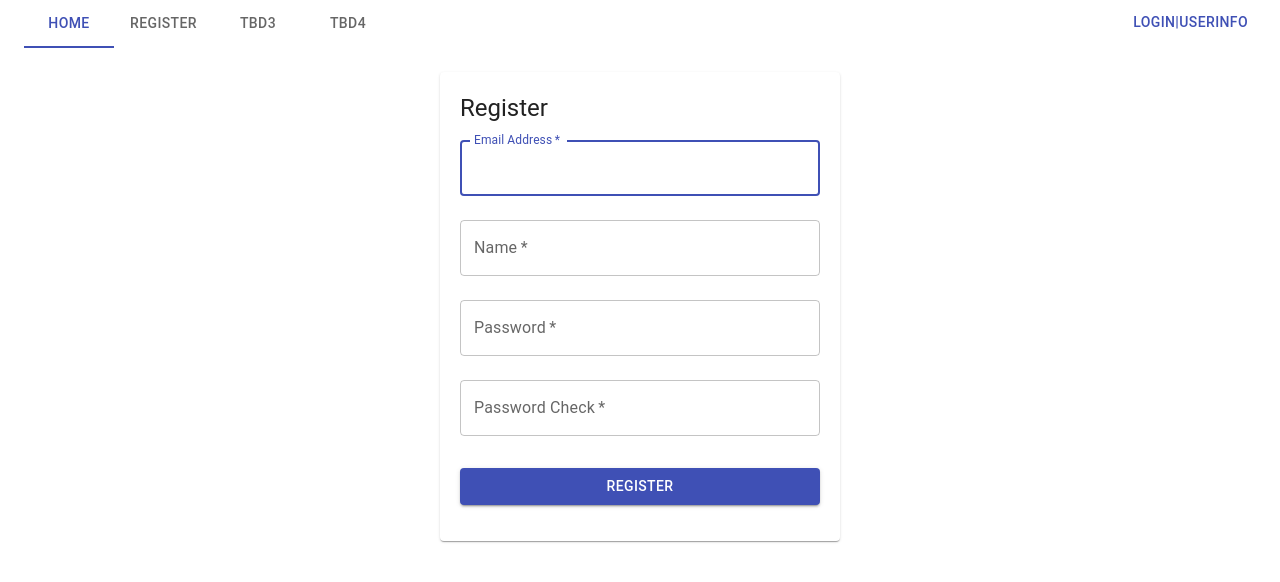
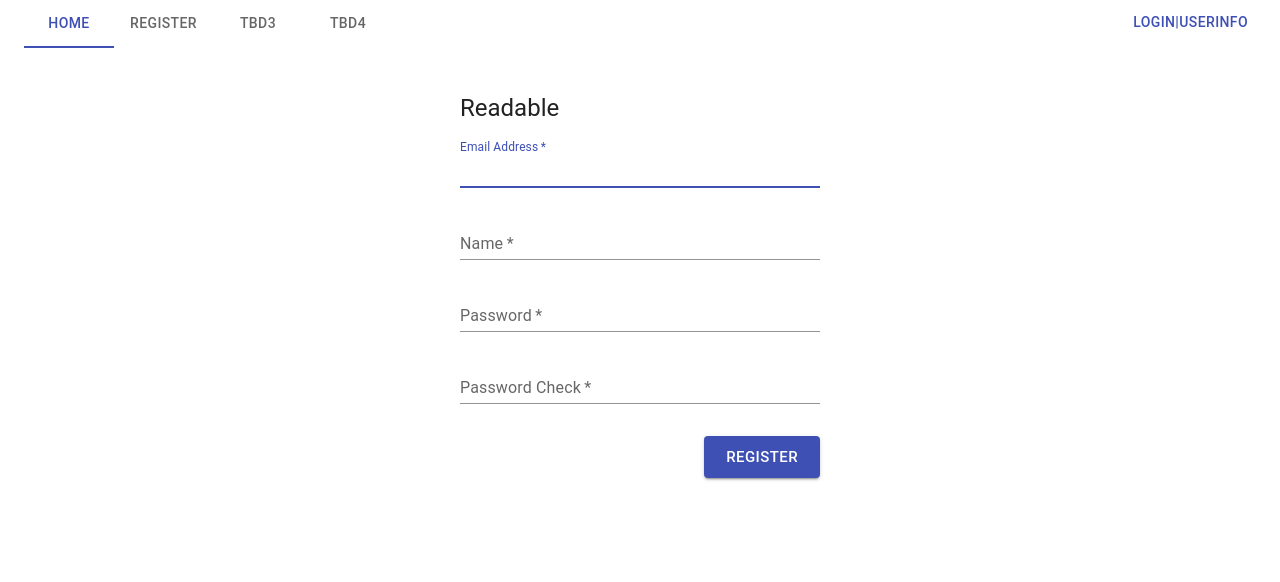
Before and after one commit to ohtaehyun/Readable-FrontEnd, a React (Create React App) app: page /register in a window 1280 px wide. Shown: the top 582 px of the page. Built offline with nearby package versions, Linux system fonts and the light colour scheme.

Commit message:
feat: 회원가입 페이지 ui 수정

```diff
--- a/src/pages/RegisterPage.tsx
+++ b/src/pages/RegisterPage.tsx
@@ -10,7 +10,7 @@ interface IEmailExistResponse {
 }
 
 const RegisterPage: React.FC = () => {
-  const navigation = useNavigate();
+  useNavigate();
 
   const [formValue, setformValue] = React.useState({
     email: '',
@@ -26,7 +26,6 @@ const RegisterPage: React.FC = () => {
   type IInputType = 'email' | 'password' | 'passwordCheck' | 'name';
 
   const handleChange = (event: React.BaseSyntheticEvent) => {
-
     const inputType = event.target.name as IInputType;
     const inputValue = event.target.value;
 
@@ -41,10 +40,10 @@ const RegisterPage: React.FC = () => {
         break;
       case 'password':
         setPasswordValidState(regexUtil.isValidPassword(inputValue));
-        setPasswordCheckValidState(inputValue === formValue.passwordCheck)
+        setPasswordCheckValidState(inputValue === formValue.passwordCheck);
         break;
       case 'passwordCheck':
-        setPasswordCheckValidState(formValue.password === inputValue)
+        setPasswordCheckValidState(formValue.password === inputValue);
         break;
       case 'name':
         break;
@@ -76,9 +75,9 @@ const RegisterPage: React.FC = () => {
   return (
     <Grid2 container justifyContent={'center'}>
       <Grid2 xs={6}>
-        <Card style={CardStyle}>
+        <Box style={CardStyle}>
           <Typography component="h1" variant="h5">
-            Register
+            Readable
           </Typography>
           <Box component={'form'} onSubmit={handleSubmit} onChange={handleChange}>
             <TextField
@@ -94,6 +93,7 @@ const RegisterPage: React.FC = () => {
               error={!emailValidState || emailExistState}
               onBlur={handleEmailBlur}
               helperText={emailErrorMessage()}
+              variant="standard"
             />
             <TextField
               margin="normal"
@@ -102,6 +102,7 @@ const RegisterPage: React.FC = () => {
               id="name"
               label="Name"
               name="name"
+              variant="standard"
             />
             <TextField
               margin="normal"
@@ -112,7 +113,12 @@ const RegisterPage: React.FC = () => {
               name="password"
               type="password"
               error={!passwordValidState}
-              helperText={passwordValidState ? '' : '비밀번호는 영문 대문자, 소문자, 숫자를 포함하여 8 ~ 20 자리로 설정해주세요.'}
+              helperText={
+                passwordValidState
+                  ? ''
+                  : '비밀번호는 영문 대문자, 소문자, 숫자를 포함하여 8 ~ 20 자리로 설정해주세요.'
+              }
+              variant="standard"
             />
             <TextField
               margin="normal"
@@ -124,12 +130,15 @@ const RegisterPage: React.FC = () => {
               type="password"
               error={!passwordCheckValidState}
               helperText={passwordCheckValidState ? '' : '비밀번호가 일치하지 않습니다.'}
+              variant="standard"
             />
-            <Button type="submit" fullWidth variant="contained" sx={{ mt: 3, mb: 2 }}>
-              Register
-            </Button>
+            <Box display="flex" justifyContent="flex-end">
+              <Button type="submit" variant="contained" sx={{ mt: 3, mb: 2 }} size="large">
+                Register
+              </Button>
+            </Box>
           </Box>
-        </Card>
+        </Box>
       </Grid2>
     </Grid2>
   );
```
